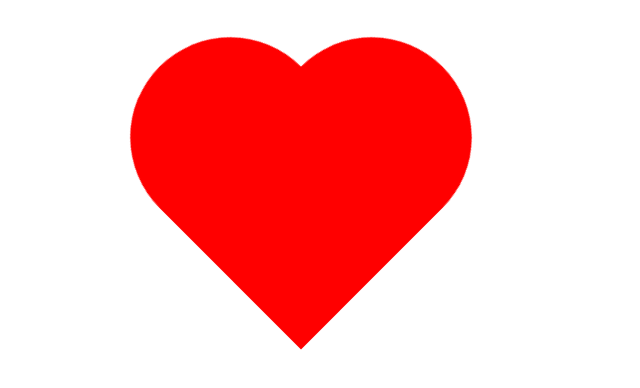
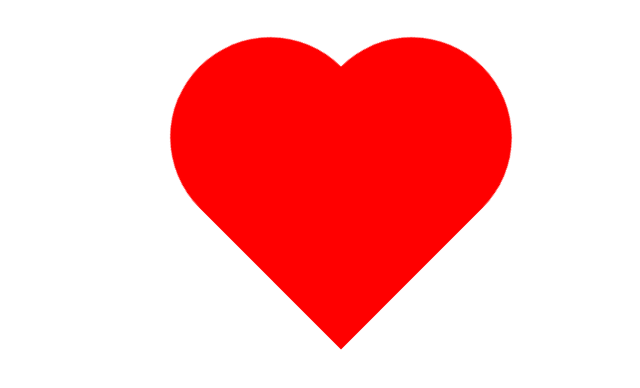
Before and after one commit to canruncanrun/canruncanrun.github.io, a plain HTML site: page index.html in a window 1280 px wide. Shown: the whole page, without its empty margins (299-939 px from the left). Drawn offline with Linux system fonts and the light colour scheme.

Commit message:
Update index.html

```diff
--- a/index.html
+++ b/index.html
@@ -15,7 +15,7 @@
             /* transform-origin: center center; */
 
             position: absolute;
-            left: 500px;
+            left: calc(50% - 100px);
             animation: move 1s linear infinite;
         }
         div::after {
```
